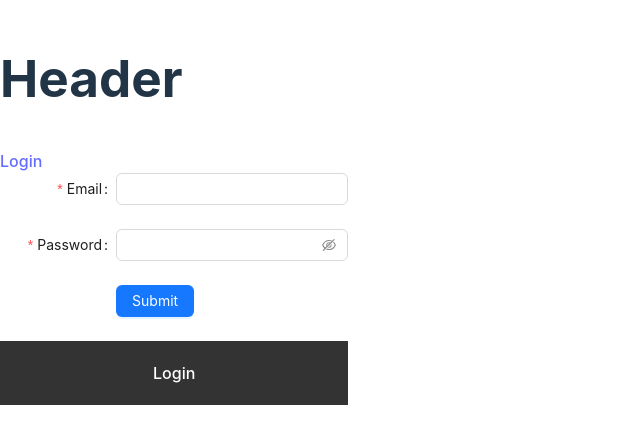
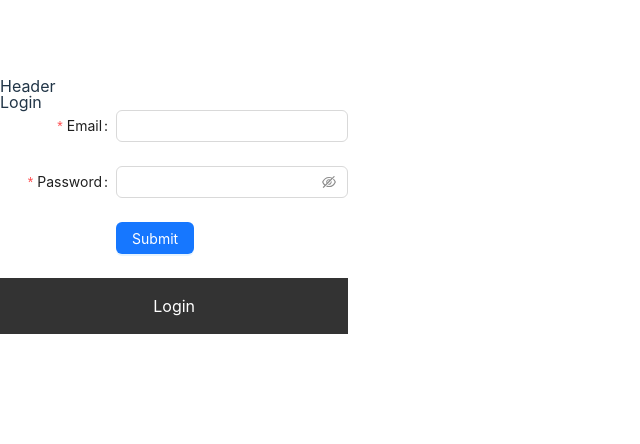
Before and after one commit to DaniCabrera91/ecommerce_front, a React (Vite) app: page / in a window 1280 px wide. Shown: the part 194-638 px from the top of the page, without its empty margins (0-640 px from the left). Built offline with nearby package versions, Linux system fonts and the light colour scheme.

Commit message:
agregado el reset de css

```diff
--- a/src/main.jsx
+++ b/src/main.jsx
@@ -2,6 +2,7 @@
 import { createRoot } from 'react-dom/client'
 import App from './App.jsx'
 import './index.scss'
+import './reset.css'
 
 createRoot(document.getElementById('root')).render(
 	<StrictMode>
--- /dev/null
+++ b/src/reset.css
@@ -0,0 +1,59 @@
+* {
+    margin: 0;
+    padding: 0;
+    box-sizing: border-box;
+}
+
+html, body, div, span, applet, object, iframe,
+h1, h2, h3, h4, h5, h6, p, blockquote, pre,
+a, abbr, acronym, address, big, cite, code,
+del, dfn, em, img, ins, kbd, q, s, samp,
+small, strike, strong, sub, sup, tt, var,
+b, u, i, center,
+dl, dt, dd, ol, ul, li,
+fieldset, form, label, legend,
+table, caption, tbody, tfoot, thead, tr, th, td,
+article, aside, canvas, details, embed,
+figure, figcaption, footer, header, hgroup,
+menu, nav, output, ruby, section, summary,
+time, mark, audio, video {
+    margin: 0;
+    padding: 0;
+    border: 0;
+    font-size: 100%;
+    font: inherit;
+    vertical-align: baseline;
+}
+
+/* Definir el box-sizing para todos los elementos */
+*, *:before, *:after {
+    box-sizing: inherit;
+}
+
+/* Mantener el flujo de bloque para elementos desconocidos */
+article, aside, details, figcaption, figure,
+footer, header, hgroup, menu, nav, section {
+    display: block;
+}
+
+/* Asegurar que las listas no tengan formato por defecto */
+ol, ul {
+    list-style: none;
+}
+
+/* Definir un estilo base de tipografía */
+body {
+    line-height: 1;
+}
+
+/* Asegurar que las tablas tengan un comportamiento básico */
+table {
+    border-collapse: collapse;
+    border-spacing: 0;
+}
+
+/* Eliminar el subrayado de los enlaces por defecto */
+a {
+    text-decoration: none;
+    color: inherit;
+}
```
